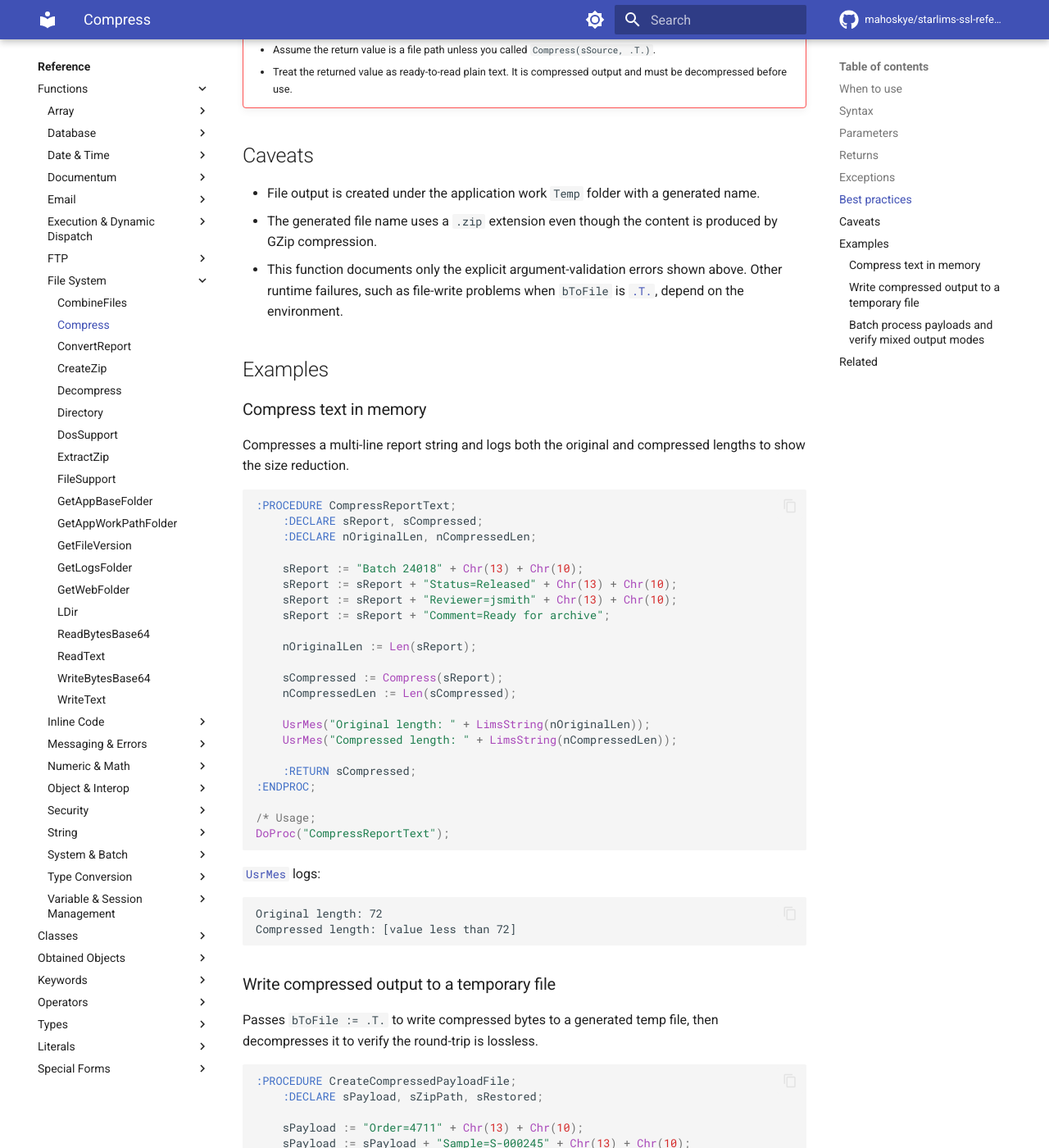
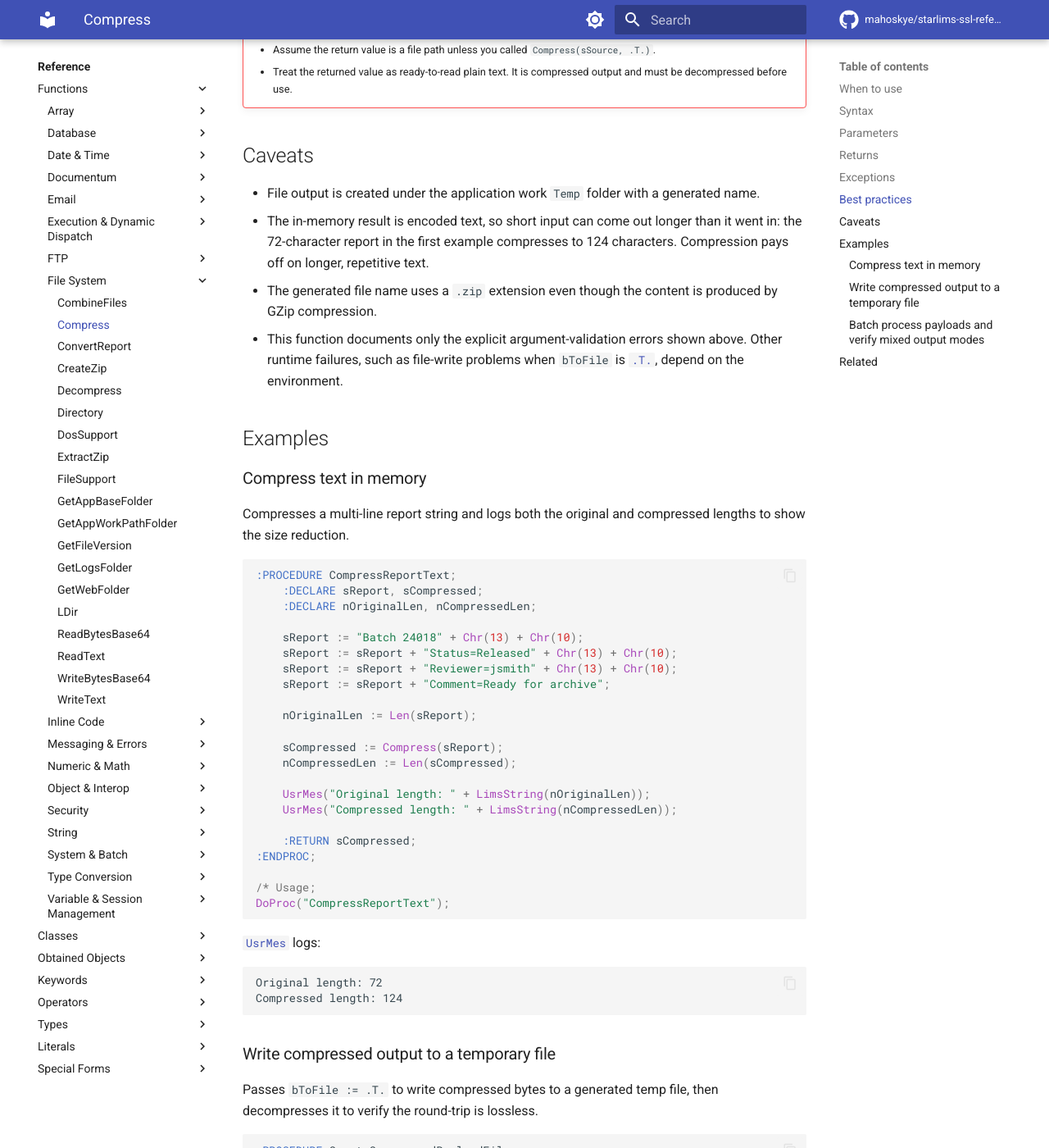
Before and after one commit to mahoskye/starlims-ssl-reference, an MkDocs documentation site: the page built from content/reference/functions/Compress.md, in a window 1280 px wide and 1400 px high, scrolled down 1878 px. Shown: the whole window at 82% size. Built offline with MkDocs 1.6.1 and Material for MkDocs 9.7.7, drawn with Linux system fonts in a browser that asks for light colours; plug-ins that fetch from the network failed and are left out; comment, search, counter and statistics services are not loaded; some of the changed text lies outside the part shown.

Commit message:
docs: fix examples from harness batch B05 (refs #125)
- Compress: short text can come out longer than it went in (72 -> 124
  characters in the example); the output block shows the real length and
  a caveat explains it. The file example uses a work-folder placeholder.
- CreateUdObject: the reviewer is the current user, shown as <user>.

Co-Authored-By: Claude Opus 5.5 <noreply@anthropic.com>

````diff
--- a/content/reference/functions/Compress.md
+++ b/content/reference/functions/Compress.md
@@ -21,8 +21,8 @@ Compresses a non-empty string and returns the compressed result as either a base
   round-trip decompression.
 - When another step in the workflow needs a temporary compressed file instead of
   an in-memory value.
-- When you want to reduce the size of repetitive text before passing it between
-  SSL procedures or integrations.
+- When you want to reduce the size of long, repetitive text before passing it between
+  SSL procedures or integrations. Short text can come out longer; see Caveats.
 
 ## Syntax
 
@@ -63,6 +63,7 @@ Compress(sSource, [bToFile])
 ## Caveats
 
 - File output is created under the application work `Temp` folder with a generated name.
+- The in-memory result is encoded text, so short input can come out longer than it went in: the 72-character report in the first example compresses to 124 characters. Compression pays off on longer, repetitive text.
 - The generated file name uses a `.zip` extension even though the content is produced by GZip compression.
 - This function documents only the explicit argument-validation errors shown above. Other runtime failures, such as file-write problems when `bToFile` is [`.T.`](../literals/true.md), depend on the environment.
 
@@ -101,7 +102,7 @@ DoProc("CompressReportText");
 
 ```text
 Original length: 72
-Compressed length: [value less than 72]
+Compressed length: 124
 ```
 
 ### Write compressed output to a temporary file
````
Also changed, not shown: other parts of content/reference/functions/Compress.md (+1 -1 lines), content/reference/functions/CreateUdObject.md (+1 -1 lines), 1 other file.
